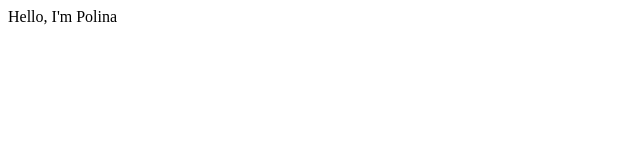
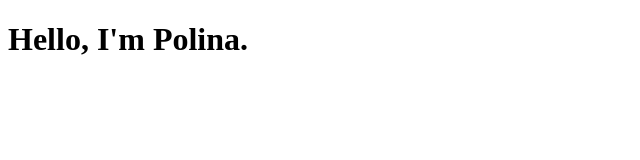
Before and after one commit to Ryt666/rsschool-cv, a plain HTML site: page index.html in a window 1280 px wide. Shown: the whole page, without its empty margins (0-640 px from the left). Drawn offline with Linux system fonts and the light colour scheme.

Commit message:
feat: add new features in files

```diff
--- a/index.html
+++ b/index.html
@@ -6,6 +6,6 @@
     <title>Document</title>
 </head>
 <body>
-    Hello, I'm Polina
+    <h1>Hello, I'm Polina.</h1>
 </body>
 </html>
--- a/style.css
+++ b/style.css
@@ -0,0 +1,4 @@
+h1 {
+color: red;
+size: 36px;
+}
```
